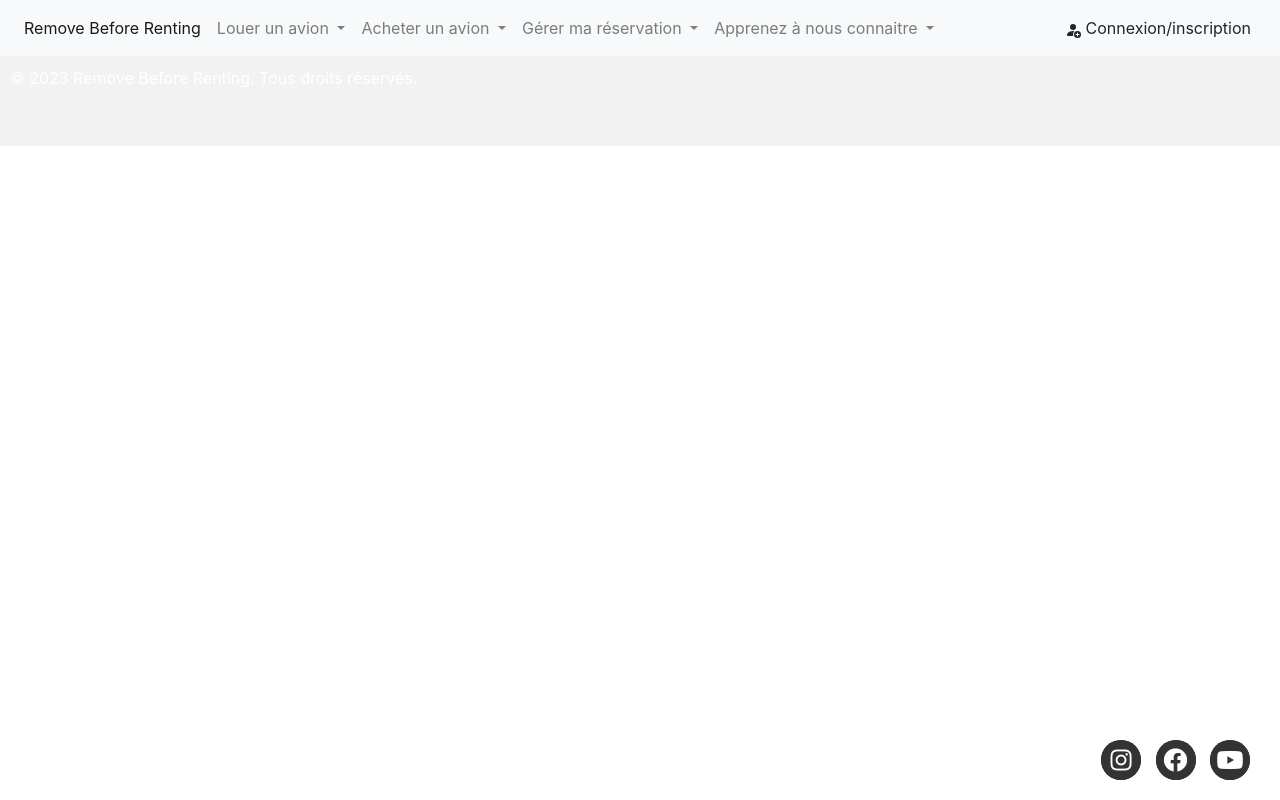
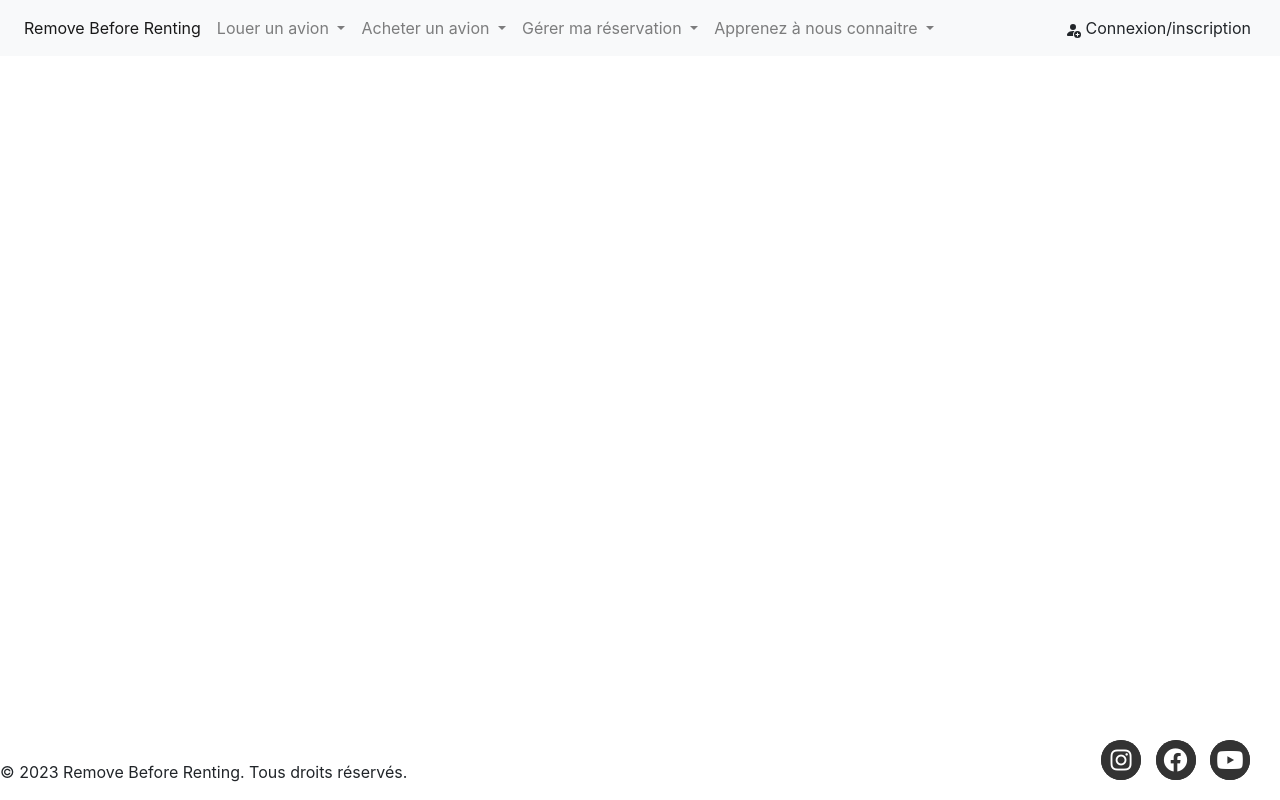
Before and after one commit to Math94550/Projet_vente_avion_CMMP, a Python web app: template templates/base.html in a window 1280 px wide. Run offline with Jinja, Linux system fonts and the light colour scheme; the template is opened without the code that fills it, so the values that code supplies are empty; some libraries are stand-ins or nearby versions.

Commit message:
Update base.html

```diff
--- a/templates/base.html
+++ b/templates/base.html
@@ -143,13 +143,9 @@
           position:absolute;
           bottom: 0;
           left: 0;
-          background-color: #f2f2f2; /* Couleur du fond grise clair */
-    color: #ffffff; /* Couleur du texte du bas de page */
-    padding: 10px;
-    position: relative;
-    height: 90px; /* Hauteur du pied de page */
-    width: 100%;
         }
+
+
       </style>
         <p>&copy; 2023 Remove Before Renting. Tous droits réservés.</p>
          <!--Icones réseaux sociaux-->
@@ -189,5 +185,7 @@
     <i class="fab fa-youtube"></i>
 </div>
     </footer>
+
+
 </body>
 </html>
```
